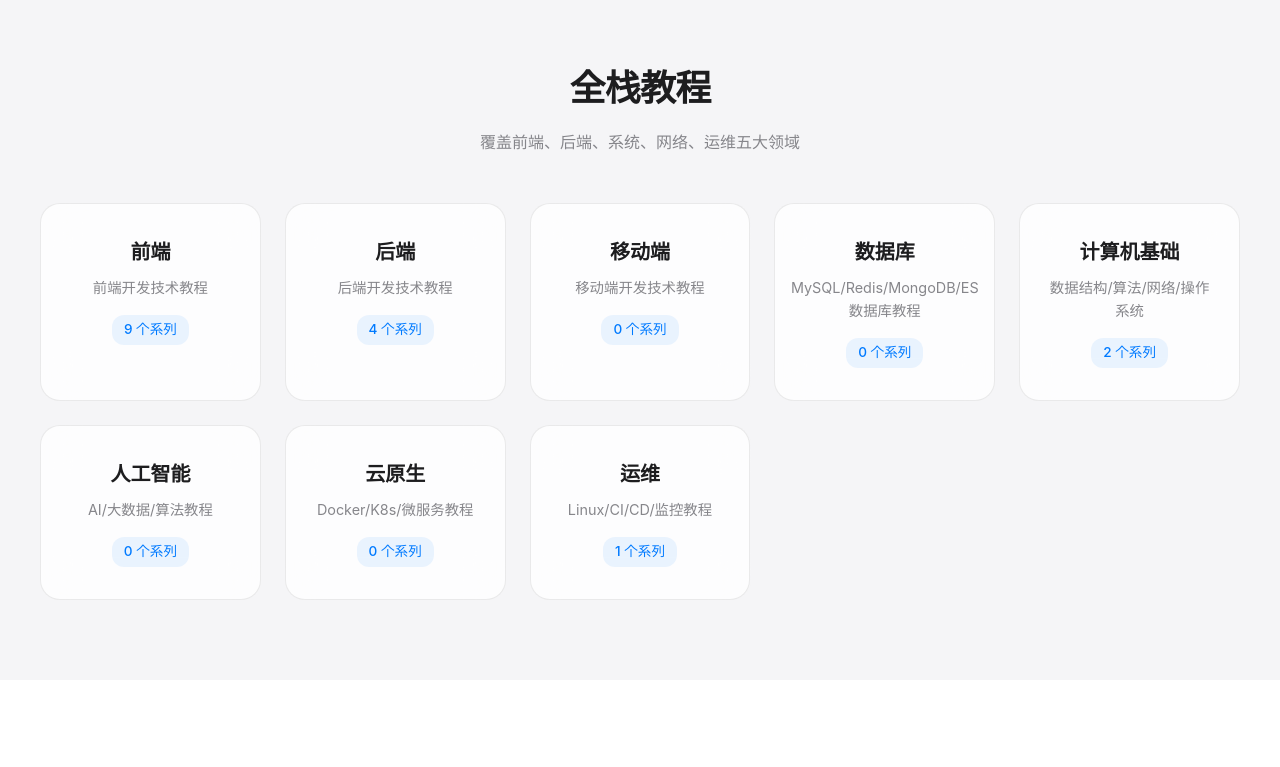
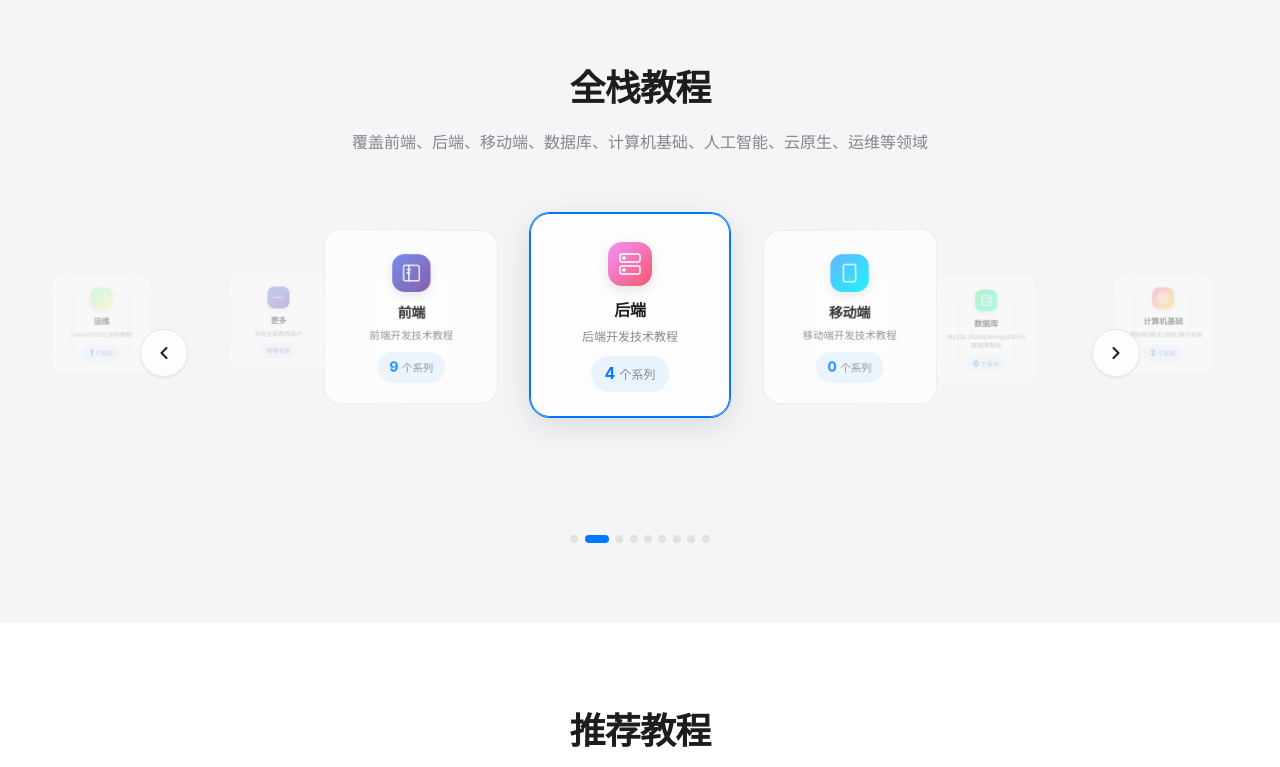
Before and after one commit to soeasyeasy/monkeyK, a Vue app: page / in a window 1280 px wide. Shown: the part 736-1503 px from the top of the page. Built offline with nearby package versions, Linux system fonts and the light colour scheme; no server answers.

Commit message:
feat(home,tutorials): 添加3D分类轮播和更多分类入口
1. 新增more分类并添加到分类列表
2. 首页教程分类改为3D轮播展示，支持自动播放、手势切换
3. 教程列表页过滤隐藏more分类
4. 为各分类添加图标和渐变色样式

```diff
--- a/src/data/tutorial-series.ts
+++ b/src/data/tutorial-series.ts
@@ -1,4 +1,4 @@
-export type TutorialCategory = 'frontend' | 'backend' | 'mobile' | 'database' | 'cs-fundamentals' | 'ai' | 'cloud-native' | 'devops'
+export type TutorialCategory = 'frontend' | 'backend' | 'mobile' | 'database' | 'cs-fundamentals' | 'ai' | 'cloud-native' | 'devops' | 'more'
 
 export interface ChapterMeta {
   number: string
@@ -31,6 +31,7 @@ export const tutorialCategories: TutorialCategoryInfo[] = [
   { id: 'ai', label: '人工智能', description: 'AI/大数据/算法教程' },
   { id: 'cloud-native', label: '云原生', description: 'Docker/K8s/微服务教程' },
   { id: 'devops', label: '运维', description: 'Linux/CI/CD/监控教程' },
+  { id: 'more', label: '更多', description: '浏览全部教程系列' },
 ]
 
 export const tutorialSeries: TutorialSeries[] = [
--- a/src/views/HomePage.vue
+++ b/src/views/HomePage.vue
@@ -1,8 +1,104 @@
 <script setup lang="ts">
+import { ref, onMounted, onUnmounted } from 'vue'
 import { tutorialCategories, tutorialSeries } from '../data/tutorial-series'
 import { useHitokoto } from '../composables/useHitokoto'
 
 const { hitokoto, loading: hitokotoLoading, progress: hitokotoProgress, refresh: refreshHitokoto } = useHitokoto()
+
+// 分类图标
+const categoryIcons: Record<string, string> = {
+  frontend: `<svg viewBox="0 0 24 24" fill="none" stroke="currentColor" stroke-width="1.5" stroke-linecap="round" stroke-linejoin="round"><rect x="3" y="3" width="18" height="18" rx="2"/><path d="M9 3v18"/><path d="M7 8h4"/><path d="M7 12h3"/></svg>`,
+  backend: `<svg viewBox="0 0 24 24" fill="none" stroke="currentColor" stroke-width="1.5" stroke-linecap="round" stroke-linejoin="round"><rect x="2" y="2" width="20" height="8" rx="2"/><rect x="2" y="14" width="20" height="8" rx="2"/><circle cx="6" cy="6" r="1" fill="currentColor"/><circle cx="6" cy="18" r="1" fill="currentColor"/></svg>`,
+  mobile: `<svg viewBox="0 0 24 24" fill="none" stroke="currentColor" stroke-width="1.5" stroke-linecap="round" stroke-linejoin="round"><rect x="5" y="2" width="14" height="20" rx="2"/><path d="M12 18h.01"/></svg>`,
+  database: `<svg viewBox="0 0 24 24" fill="none" stroke="currentColor" stroke-width="1.5" stroke-linecap="round" stroke-linejoin="round"><ellipse cx="12" cy="5" rx="9" ry="3"/><path d="M3 5v14c0 1.66 4.03 3 9 3s9-1.34 9-3V5"/><path d="M3 12c0 1.66 4.03 3 9 3s9-1.34 9-3"/></svg>`,
+  'cs-fundamentals': `<svg viewBox="0 0 24 24" fill="none" stroke="currentColor" stroke-width="1.5" stroke-linecap="round" stroke-linejoin="round"><path d="M12 2L2 7l10 5 10-5-10-5z"/><path d="M2 17l10 5 10-5"/><path d="M2 12l10 5 10-5"/></svg>`,
+  ai: `<svg viewBox="0 0 24 24" fill="none" stroke="currentColor" stroke-width="1.5" stroke-linecap="round" stroke-linejoin="round"><path d="M12 2a4 4 0 0 1 4 4v2a4 4 0 0 1-8 0V6a4 4 0 0 1 4-4z"/><path d="M12 12v4"/><path d="M8 20h8"/><path d="M6 8H4a2 2 0 0 0-2 2v2a2 2 0 0 0 2 2h2"/><path d="M18 8h2a2 2 0 0 1 2 2v2a2 2 0 0 1-2 2h-2"/></svg>`,
+  'cloud-native': `<svg viewBox="0 0 24 24" fill="none" stroke="currentColor" stroke-width="1.5" stroke-linecap="round" stroke-linejoin="round"><path d="M18 10h-1.26A8 8 0 1 0 9 20h9a5 5 0 0 0 0-10z"/></svg>`,
+  devops: `<svg viewBox="0 0 24 24" fill="none" stroke="currentColor" stroke-width="1.5" stroke-linecap="round" stroke-linejoin="round"><path d="M12 20V10"/><path d="M18 20V4"/><path d="M6 20v-4"/></svg>`,
+  more: `<svg viewBox="0 0 24 24" fill="none" stroke="currentColor" stroke-width="1.5" stroke-linecap="round" stroke-linejoin="round"><circle cx="12" cy="12" r="1"/><circle cx="19" cy="12" r="1"/><circle cx="5" cy="12" r="1"/></svg>`,
+}
+
+// 分类渐变色
+const categoryGradients: Record<string, [string, string]> = {
+  frontend: ['#667eea', '#764ba2'],
+  backend: ['#f093fb', '#f5576c'],
+  mobile: ['#4facfe', '#00f2fe'],
+  database: ['#43e97b', '#38f9d7'],
+  'cs-fundamentals': ['#fa709a', '#fee140'],
+  ai: ['#a18cd1', '#fbc2eb'],
+  'cloud-native': ['#fccb90', '#d57eeb'],
+  devops: ['#96fbc4', '#f9f586'],
+  more: ['#667eea', '#764ba2'],
+}
+
+// 3D 轮播 - 正面展示 3 张卡片
+const carouselIndex = ref(0)
+const carouselPaused = ref(false)
+const totalCards = tutorialCategories.length
+
+// 获取每个卡片相对于当前索引的偏移位置
+const getCardPosition = (index: number) => {
+  const offset = ((index - carouselIndex.value + totalCards) % totalCards + totalCards) % totalCards
+  let pos = offset
+  if (offset >= totalCards / 2) pos = offset - totalCards
+  return pos
+}
+
+const getCardTransform = (index: number) => {
+  const pos = getCardPosition(index) // -4, -3, -2, -1, 0, 1, 2, 3
+  const isMobile = windowWidth.value <= 768
+  const cardGap = isMobile ? 140 : 230
+  const maxVisible = 1 // 中间 3 张高亮：-1, 0, 1
+
+  const absPos = Math.abs(pos)
+  const isHighlight = absPos <= maxVisible
+
+  const x = pos * cardGap
+  const z = isHighlight ? -absPos * 50 : -300
+  const scale = isHighlight ? (1 - absPos * 0.1) : 0.65
+  const opacity = isHighlight ? (1 - absPos * 0.12) : 0.35
+  const rotateY = isHighlight ? pos * -5 : 0
+  const blurAmount = isHighlight ? 0 : 1
+
+  return {
+    transform: `translateX(${x}px) translateZ(${z}px) rotateY(${rotateY}deg) scale(${scale})`,
+    opacity: Math.max(opacity, 0.2),
+    zIndex: isHighlight ? (100 - absPos) : 10,
+    filter: blurAmount > 0 ? `blur(${blurAmount}px)` : 'none',
+    pointerEvents: 'auto' as const,
+  }
+}
+
+const rotateCarousel = (dir: number) => {
+  carouselIndex.value = (carouselIndex.value + dir + totalCards) % totalCards
+}
+
+let autoPlayTimer: ReturnType<typeof setInterval>
+const startAutoPlay = () => {
+  autoPlayTimer = setInterval(() => {
+    if (!carouselPaused.value) rotateCarousel(1)
+  }, 3500)
+}
+const stopAutoPlay = () => clearInterval(autoPlayTimer)
+
+const windowWidth = ref(window.innerWidth)
+const handleResize = () => {
+  windowWidth.value = window.innerWidth
+}
+
+onMounted(() => {
+  startAutoPlay()
+  window.addEventListener('resize', handleResize)
+})
+onUnmounted(() => {
+  stopAutoPlay()
+  window.removeEventListener('resize', handleResize)
+})
+
+const handleWheel = (e: WheelEvent) => {
+  e.preventDefault()
+  rotateCarousel(e.deltaY > 0 ? 1 : -1)
+}
 
 const otherModules = [
   {
@@ -70,27 +166,63 @@ const recentSeries = tutorialSeries.slice(0, 3)
       </div>
     </section>
 
-    <!-- 全栈教程入口 -->
+    <!-- 全栈教程入口 - 3D 轮播 -->
     <section class="section tutorials-section">
       <div class="section-header">
         <h2 class="section-title">全栈教程</h2>
-        <p class="section-subtitle">覆盖前端、后端、系统、网络、运维五大领域</p>
+        <p class="section-subtitle">覆盖前端、后端、移动端、数据库、计算机基础、人工智能、云原生、运维等领域</p>
       </div>
-      <div class="categories-grid">
+      <div
+        class="carousel-wrapper"
+        @mouseenter="carouselPaused = true"
+        @mouseleave="carouselPaused = false"
+        @wheel.prevent="handleWheel"
+      >
+        <button class="carousel-btn carousel-btn-prev" @click="rotateCarousel(-1)" aria-label="上一个">
+          <svg width="20" height="20" viewBox="0 0 24 24" fill="none">
+            <path d="M15 18L9 12L15 6" stroke="currentColor" stroke-width="2.5" stroke-linecap="round" stroke-linejoin="round"/>
+          </svg>
+        </button>
+        <div class="carousel-viewport">
           <RouterLink
             v-for="(category, index) in tutorialCategories"
             :key="category.id"
-          :to="`/tutorials?category=${category.id}`"
-          class="category-card"
-          v-animate.slide-up
-          :style="{ transitionDelay: `${index * 80}ms` }"
+            :to="category.id === 'more' ? '/tutorials' : `/tutorials?category=${category.id}`"
+            class="category-card-3d"
+            :class="{ 'is-front': index === carouselIndex }"
+            :style="getCardTransform(index)"
           >
+            <div
+              class="card-icon-wrapper"
+              :style="{ background: `linear-gradient(135deg, ${categoryGradients[category.id]?.[0] ?? '#667eea'}, ${categoryGradients[category.id]?.[1] ?? '#764ba2'})` }"
+            >
+              <span class="card-icon" v-html="categoryIcons[category.id]"></span>
+            </div>
             <h3 class="category-title">{{ category.label }}</h3>
             <p class="category-desc">{{ category.description }}</p>
-          <div class="category-count">
-            {{ tutorialSeries.filter((s) => s.category === category.id).length }} 个系列
+            <div v-if="category.id !== 'more'" class="category-count">
+              <span class="count-number">{{ tutorialSeries.filter((s) => s.category === category.id).length }}</span>
+              <span class="count-label">个系列</span>
+            </div>
+            <div v-else class="category-count category-count-placeholder">
+              <span class="count-label">查看全部</span>
             </div>
           </RouterLink>
+        </div>
+        <button class="carousel-btn carousel-btn-next" @click="rotateCarousel(1)" aria-label="下一个">
+          <svg width="20" height="20" viewBox="0 0 24 24" fill="none">
+            <path d="M9 18L15 12L9 6" stroke="currentColor" stroke-width="2.5" stroke-linecap="round" stroke-linejoin="round"/>
+          </svg>
+        </button>
+      </div>
+      <div class="carousel-dots">
+        <span
+          v-for="(_, index) in tutorialCategories"
+          :key="index"
+          class="carousel-dot"
+          :class="{ active: index === carouselIndex }"
+          @click="carouselIndex = index"
+        ></span>
       </div>
     </section>
 
@@ -481,55 +613,176 @@ const recentSeries = tutorialSeries.slice(0, 3)
   background: var(--bg-secondary);
 }
 
-.categories-grid {
-  max-width: 1200px;
+/* 3D 轮播 */
+.carousel-wrapper {
+  position: relative;
+  max-width: 1000px;
   margin: 0 auto;
-  display: grid;
-  grid-template-columns: repeat(auto-fit, minmax(220px, 1fr));
-  gap: 1.5rem;
+  display: flex;
+  align-items: center;
+  gap: 0.75rem;
 }
 
-.category-card {
+.carousel-btn {
+  flex-shrink: 0;
+  width: 48px;
+  height: 48px;
+  display: flex;
+  align-items: center;
+  justify-content: center;
+  background: var(--bg-card);
+  border: 1px solid var(--border-color);
+  border-radius: 50%;
+  color: var(--text-primary);
+  cursor: pointer;
+  transition: all 0.25s ease;
+  z-index: 20;
+  box-shadow: var(--shadow-sm);
+}
+
+.carousel-btn:hover {
+  background: var(--accent);
+  color: white;
+  border-color: var(--accent);
+  transform: scale(1.1);
+  box-shadow: var(--shadow-md);
+}
+
+.carousel-viewport {
+  flex: 1;
+  height: 300px;
+  perspective: 1000px;
+  overflow: visible;
+  position: relative;
+  display: flex;
+  align-items: center;
+  justify-content: center;
+}
+
+.category-card-3d {
+  position: absolute;
+  left: 50%;
+  top: 50%;
+  width: 200px;
+  margin-left: -110px;
+  margin-top: -140px;
   display: flex;
   flex-direction: column;
   align-items: center;
   text-align: center;
-  padding: 2rem 1.5rem;
+  padding: 1.75rem 1.25rem 1.5rem;
   background: var(--bg-card);
   backdrop-filter: blur(var(--blur));
   -webkit-backdrop-filter: blur(var(--blur));
   border: 1px solid var(--border-color);
   border-radius: var(--radius-xl);
   text-decoration: none;
-  transition: all 0.3s;
+  transition: transform 0.6s cubic-bezier(0.25, 0.46, 0.45, 0.94),
+              opacity 0.5s ease,
+              filter 0.5s ease,
+              box-shadow 0.3s ease,
+              border-color 0.3s ease;
+  cursor: pointer;
+  will-change: transform, opacity;
 }
 
-.category-card:hover {
-  background: var(--bg-card-hover);
-  transform: translateY(-4px);
+.category-card-3d.is-front {
+  border-color: var(--accent);
+  box-shadow: 0 8px 32px rgba(0, 0, 0, 0.12), 0 0 0 1px var(--accent);
+}
+
+.category-card-3d:hover {
   box-shadow: var(--shadow-lg);
 }
 
+.card-icon-wrapper {
+  width: 44px;
+  height: 44px;
+  border-radius: 14px;
+  display: flex;
+  align-items: center;
+  justify-content: center;
+  margin-bottom: 0.75rem;
+  box-shadow: 0 4px 12px rgba(0, 0, 0, 0.1);
+}
+
+.card-icon {
+  display: flex;
+  align-items: center;
+  justify-content: center;
+  color: white;
+  width: 24px;
+  height: 24px;
+}
+
+.card-icon svg {
+  width: 24px;
+  height: 24px;
+}
+
 .category-title {
-  font-size: 1.25rem;
-  font-weight: 600;
+  font-size: 1rem;
+  font-weight: 700;
   color: var(--text-primary);
-  margin-bottom: 0.5rem;
+  margin-bottom: 0.35rem;
+  letter-spacing: -0.01em;
 }
 
 .category-desc {
-  font-size: 0.9rem;
+  font-size: 0.75rem;
   color: var(--text-secondary);
-  margin-bottom: 1rem;
+  margin-bottom: 0.65rem;
+  line-height: 1.4;
+  display: -webkit-box;
+  -webkit-line-clamp: 2;
+  -webkit-box-orient: vertical;
+  overflow: hidden;
 }
 
 .category-count {
-  font-size: 0.85rem;
-  color: var(--text-link);
-  font-weight: 500;
-  padding: 0.25rem 0.75rem;
+  display: flex;
+  align-items: baseline;
+  gap: 0.25rem;
+  padding: 0.3rem 0.85rem;
   background: var(--bg-stat);
-  border-radius: 12px;
+  border-radius: 20px;
+}
+
+.count-number {
+  font-size: 1rem;
+  font-weight: 700;
+  color: var(--accent);
+}
+
+.count-label {
+  font-size: 0.75rem;
+  color: var(--text-muted);
+}
+
+.carousel-dots {
+  display: flex;
+  justify-content: center;
+  gap: 0.4rem;
+  margin-top: 2rem;
+}
+
+.carousel-dot {
+  width: 8px;
+  height: 8px;
+  border-radius: 50%;
+  background: var(--border-color);
+  cursor: pointer;
+  transition: all 0.3s ease;
+}
+
+.carousel-dot.active {
+  background: var(--accent);
+  width: 24px;
+  border-radius: 4px;
+}
+
+.carousel-dot:hover {
+  background: var(--accent);
 }
 
 /* Recent */
@@ -663,8 +916,32 @@ const recentSeries = tutorialSeries.slice(0, 3)
     padding: 4rem 1.5rem;
   }
 
-  .categories-grid {
-    grid-template-columns: 1fr 1fr;
+  .carousel-viewport {
+    height: 280px;
+  }
+
+  .category-card-3d {
+    width: 140px;
+    margin-left: -70px;
+    margin-top: -100px;
+    padding: 1rem 0.5rem 0.75rem;
+  }
+
+  .card-icon-wrapper {
+    width: 36px;
+    height: 36px;
+    border-radius: 10px;
+    margin-bottom: 0.6rem;
+  }
+
+  .card-icon svg {
+    width: 20px;
+    height: 20px;
+  }
+
+  .carousel-btn {
+    width: 38px;
+    height: 38px;
   }
 
   .recent-card,
--- a/src/views/TutorialIndex.vue
+++ b/src/views/TutorialIndex.vue
@@ -31,7 +31,7 @@ const seriesByCategory = computed(() => {
           全部
         </RouterLink>
         <RouterLink
-          v-for="cat in tutorialCategories"
+          v-for="cat in tutorialCategories.filter(c => c.id !== 'more')"
           :key="cat.id"
           :to="`/tutorials?category=${cat.id}`"
           class="tab"
```
Lines whose indentation alone changed are shown as unchanged.
